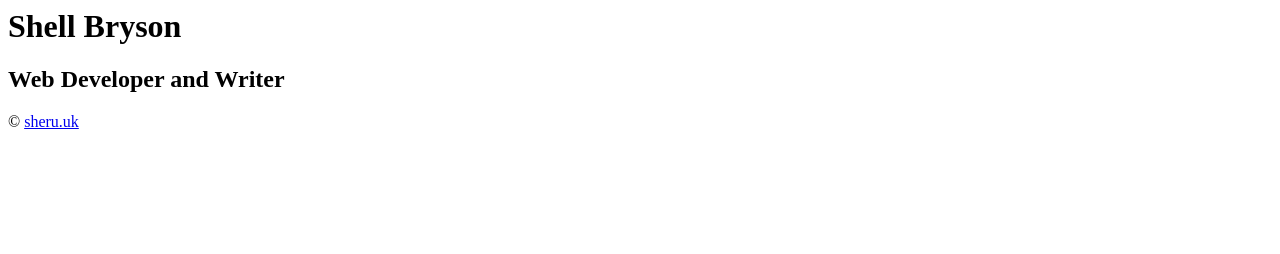
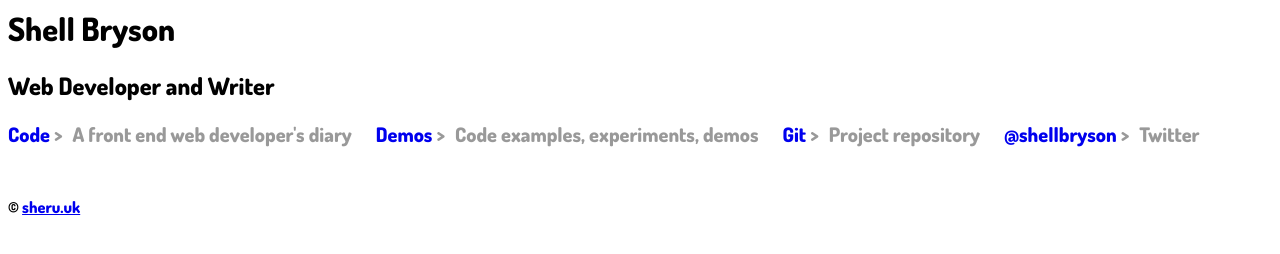
Before and after one commit to shellbryson/shellbryson-callingcard, a plain HTML site: page index.html in a window 1280 px wide. Drawn offline with Linux system fonts and the light colour scheme.

Commit message:
Styling and links to sites

```diff
--- a/index.html
+++ b/index.html
@@ -5,10 +5,18 @@
   </head>
   <body>
     <main>
-      <h1>Shell Bryson</h1>
-      <h2>Web Developer and Writer</h2>
+      <header class="header">
+        <h1>Shell Bryson</h1>
+        <h2>Web Developer and Writer</h2>
+      </header>
+      <section class="links">
+        <a href="https://sheru.uk" class="links__link">Code <span class="links__description">A front end web developer's diary</span></a>
+        <a href="http://codepen.io/shellbryson/" class="links__link">Demos <span class="links__description">Code examples, experiments, demos</span></a>
+        <a href="https://github.com/shellbryson" class="links__link">Git <span class="links__description">Project repository</span></a>
+        <a href="https://twitter.com/shellbryson" class="links__link">@shellbryson <span class="links__description">Twitter</span></a>
+      </section>
     </main>
-    <footer>
+    <footer class="footer">
       &copy <a href="https://sheru.uk">sheru.uk</a>
     </footer>
   </body>
--- a/styles/shellbryson.scss
+++ b/styles/shellbryson.scss
@@ -1 +1,47 @@
 // Shell Bryson Raw Site
+
+@import url('https://fonts.googleapis.com/css?family=Dosis:800');
+
+$color-fade: rgba(0,0,0, 0.4);
+$color-body: rgba(0,0,0, 0.9);
+
+.header {
+  font-family: 'Dosis', sans-serif;
+}
+
+.links {
+
+  &__link {
+    display: inline-block;
+    text-decoration: none;
+    font-family: 'Dosis', sans-serif;
+    font-size: 20px;
+    padding-right: 20px;
+
+    &:hover {
+      .links__description {
+        color: $color-body;
+      }
+    }
+
+    &:visited, &:active {
+      color: $color-body;
+    }
+  }
+
+  &__description {
+    color: $color-fade;
+    transition: 0.3s;
+
+    &:before {
+      display: inline-block;
+      content: ">";
+      padding-right: 10px;
+    }
+  }
+}
+
+.footer {
+  margin-top: 50px;
+  font-family: 'Dosis', sans-serif;
+}
```
Also changed, not shown: styles/shellbryson.css, 1 other file.
